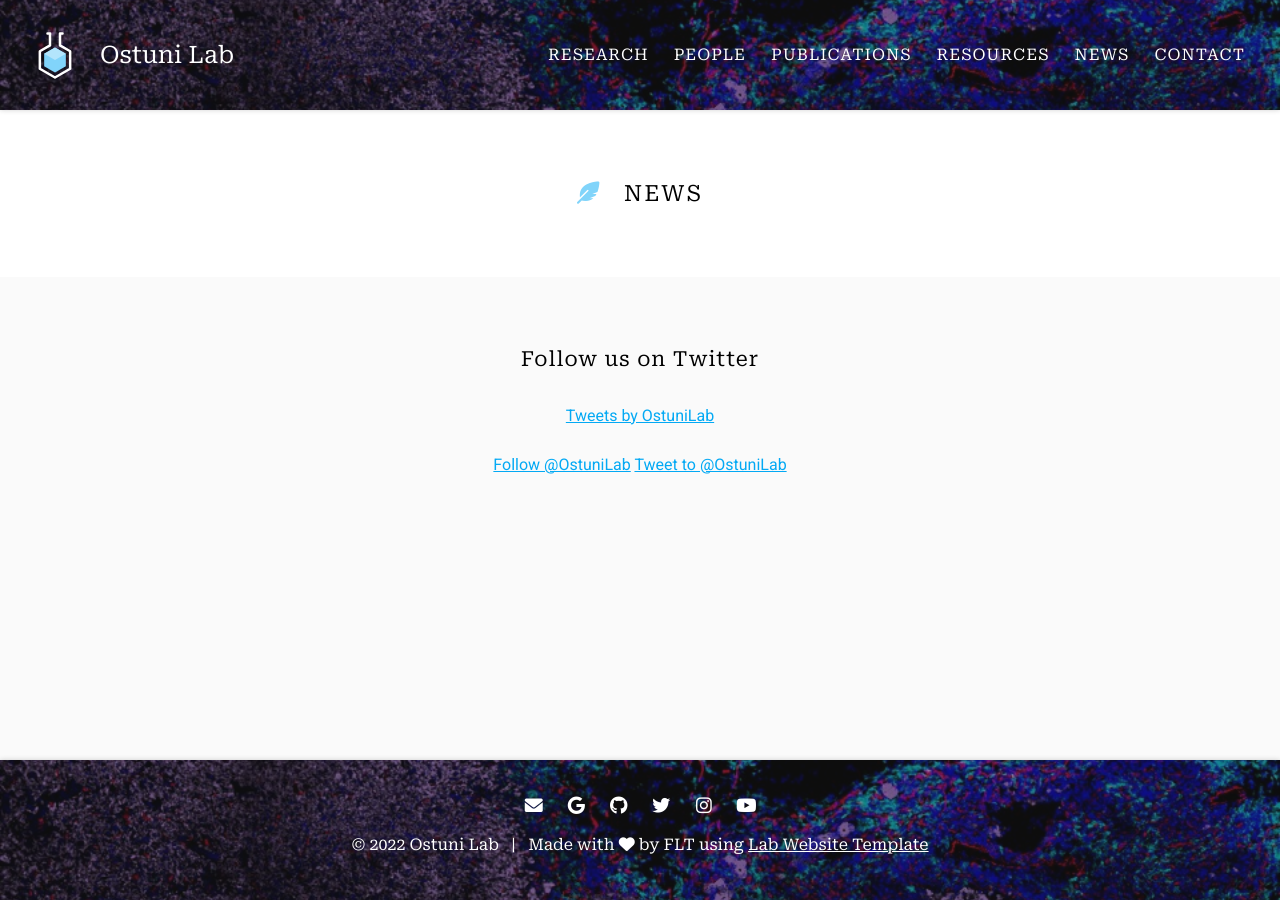
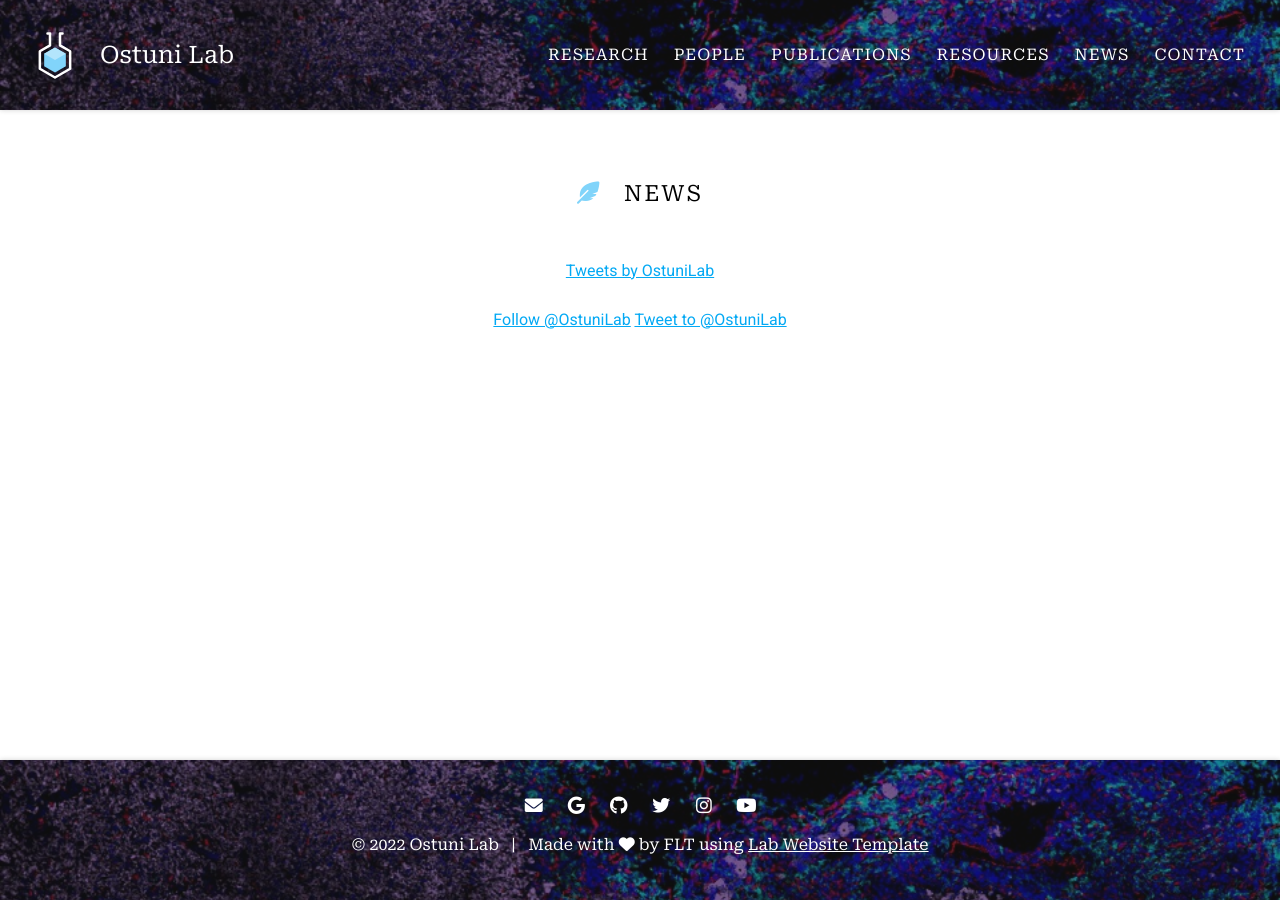
Before and after one commit to laterz-f/labwebsite, a Jekyll site: the page built from blog/index.md, in a window 1280 px wide. Built offline with Jekyll 4.4.1, drawn with Linux system fonts in a browser that asks for light colours; comment, search, counter and statistics services are not loaded.

Commit message:
Update index.md

```diff
--- a/blog/index.md
+++ b/blog/index.md
@@ -7,10 +7,6 @@ nav:
 
 # <i class="fas fa-feather-alt"></i>News
 
-{% include section.html %}
-
-## Follow us on Twitter
-
 <!-- Twitter embeds from https://publish.twitter.com/ -->
 
 <a class="twitter-timeline" href="https://twitter.com/OstuniLab?ref_src=twsrc%5Etfw">Tweets by OstuniLab</a> <script async src="https://platform.twitter.com/widgets.js" charset="utf-8"></script>
```
